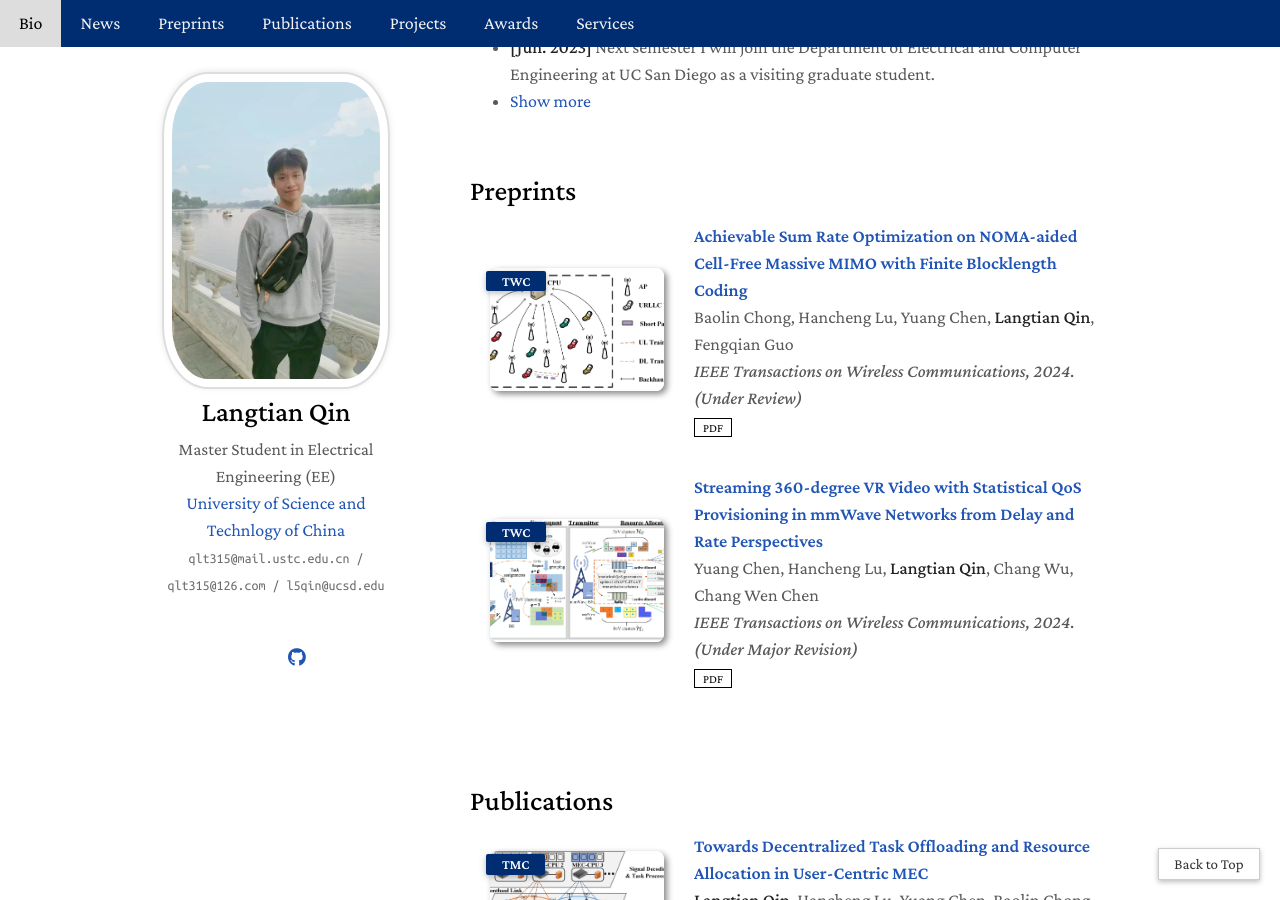
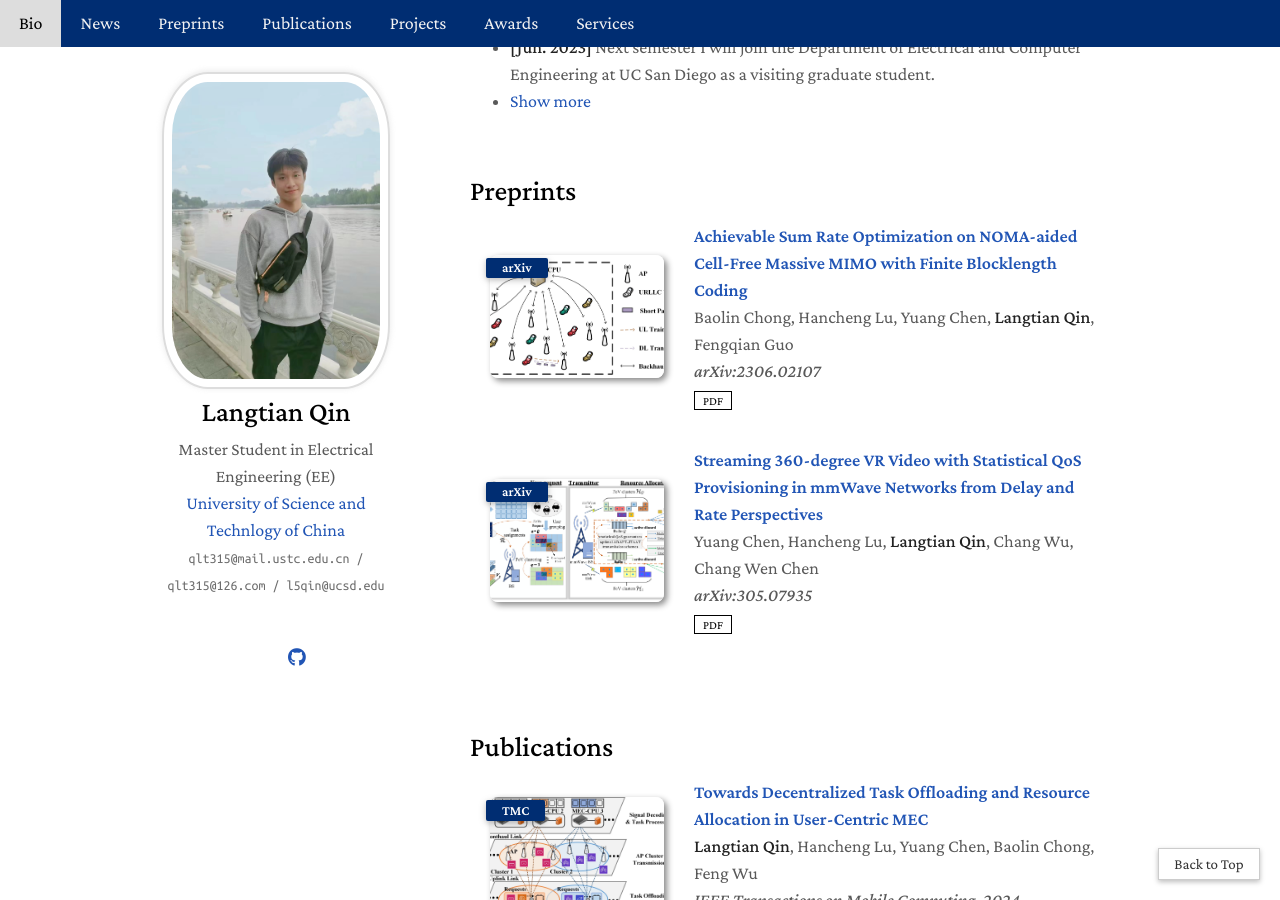
Before and after one commit to qlt315/qlt315.github.io, a Jekyll site: the page built from index.md, in a window 1280 px wide and 900 px high, scrolled down 1009 px. Built offline with Jekyll 4.4.1, drawn with Linux system fonts in a browser that asks for light colours; a style sheet for code colours, icons or effects is not loaded.

Commit message:
Update preprints.yml

```diff
--- a/_data/preprints.yml
+++ b/_data/preprints.yml
@@ -2,15 +2,15 @@ main:
 
   - title: Achievable Sum Rate Optimization on NOMA-aided Cell-Free Massive MIMO with Finite Blocklength Coding
     authors: Baolin Chong, Hancheng Lu, Yuang Chen, <strong>Langtian Qin</strong>, Fengqian Guo
-    conference_short: TWC
-    conference: IEEE Transactions on Wireless Communications, 2024. (Under Review)
+    conference_short: arXiv
+    conference: arXiv:2306.02107
     pdf: https://arxiv.org/abs/2306.02107
     image: ./assets/img/NOMA-CellFree.jpg
 
 
   - title: Streaming 360-degree VR Video with Statistical QoS Provisioning in mmWave Networks from Delay and Rate Perspectives
     authors: Yuang Chen, Hancheng Lu, <strong>Langtian Qin</strong>, Chang Wu, Chang Wen Chen
-    conference_short: TWC
-    conference: IEEE Transactions on Wireless Communications, 2024. (Under Major Revision)
+    conference_short: arXiv
+    conference: arXiv:305.07935
     pdf: https://arxiv.org/abs/2305.07935
     image: ./assets/img/360VR.jpg
```
